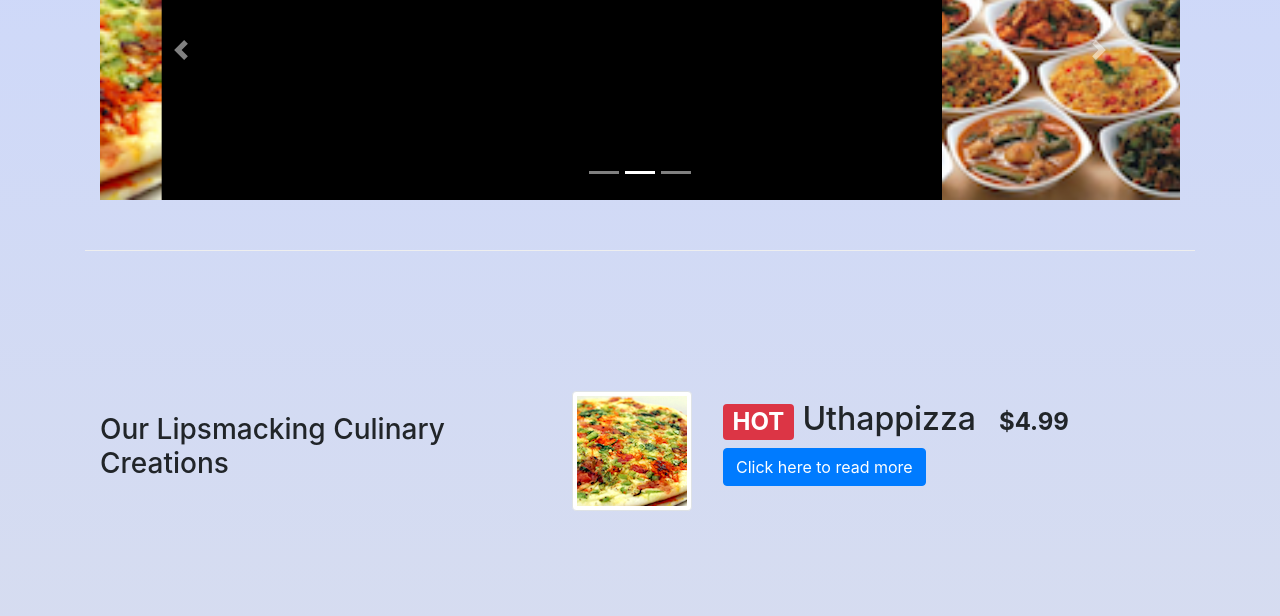
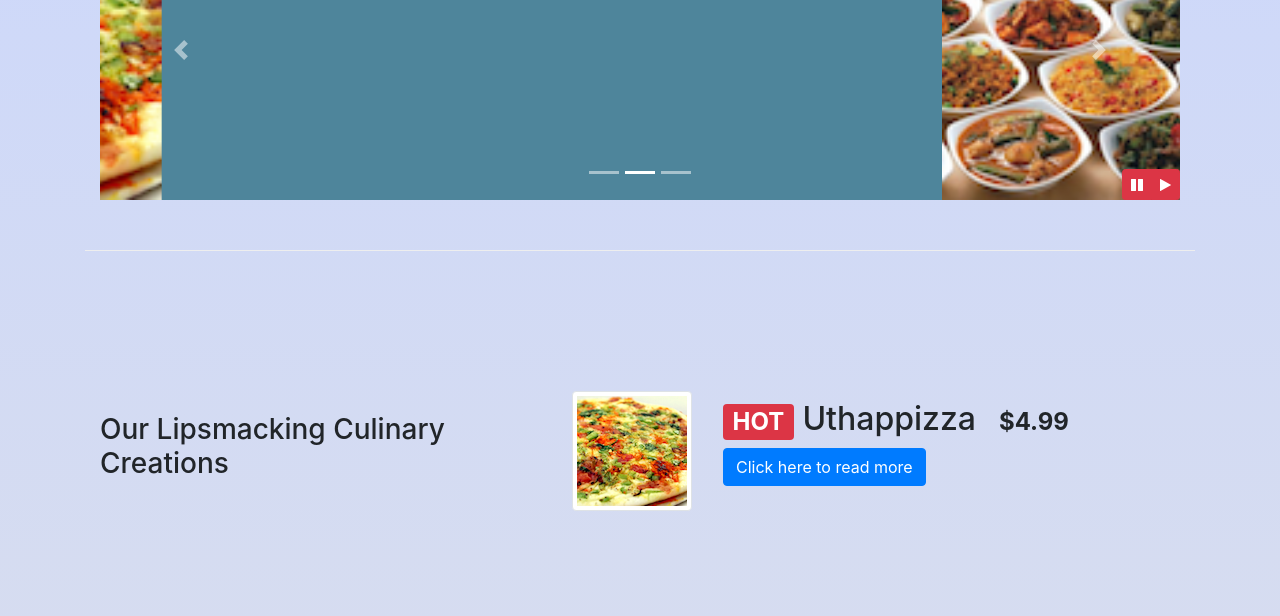
Before and after one commit to AaronGoodrum/conFusion, a website: page index.html in a window 1280 px wide. Shown: the part 484-1100 px from the top of the page. Drawn offline with nearby package versions, Linux system fonts and the light colour scheme.

Commit message:
Bootstrap JQuery

```diff
--- a/css/styles.css
+++ b/css/styles.css
@@ -73,7 +73,7 @@ address{
   padding: 10px;
 }
 .carousel {
-  background:rgb(0, 0, 0);
+  background:rgb(78, 133, 155);
 }
 .carousel-item {
 height: 300px;
@@ -95,3 +95,8 @@ height: 300px;
   color: rgb(253, 253, 253);
   text-shadow: none;
 }
+#carouselButtons {
+  right:0px;
+  position: absolute;
+  bottom: 0px;
+}
--- a/index.html
+++ b/index.html
@@ -161,6 +161,14 @@
                         <a class="carousel-control-next" href="#mycarousel" role="button" data-slide="next">
                             <span class="carousel-control-next-icon"></span>
                         </a>
+                        <div class="btn-group" id="carouselButtons">
+                            <button class="btn btn-danger btn-sm" id="carousel-pause">
+                                <span class="fa fa-pause"></span>
+                            </button>
+                            <button class="btn btn-danger btn-sm" id="carousel-play">
+                                <span class="fa fa-play"></span>
+                            </button>
+                        </div>
                     </div>
                 </div>
             </div>
--- a/scripts/app.js
+++ b/scripts/app.js
@@ -1,5 +1,9 @@
 $(document).ready(function(){
-
-  $('[data-toggle="tooltip"]').tooltip();
-
+  $("#mycarousel").carousel( { interval: 2000 } );
+  $("#carousel-pause").click(function(){
+      $("#mycarousel").carousel('pause');
+  });
+  $("#carousel-play").click(function(){
+      $("#mycarousel").carousel('cycle');
+  });
 });
```
